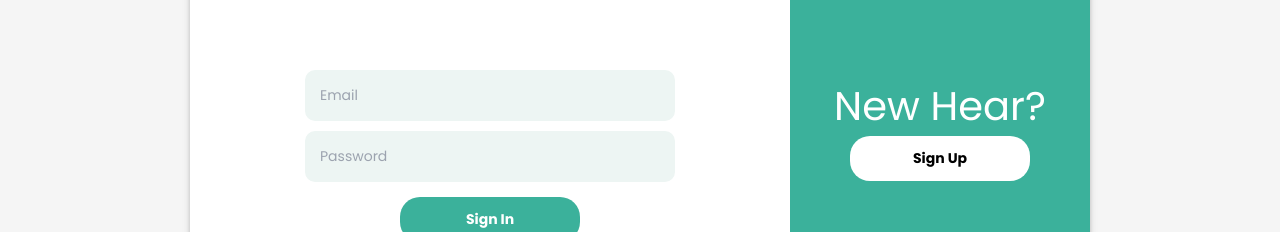
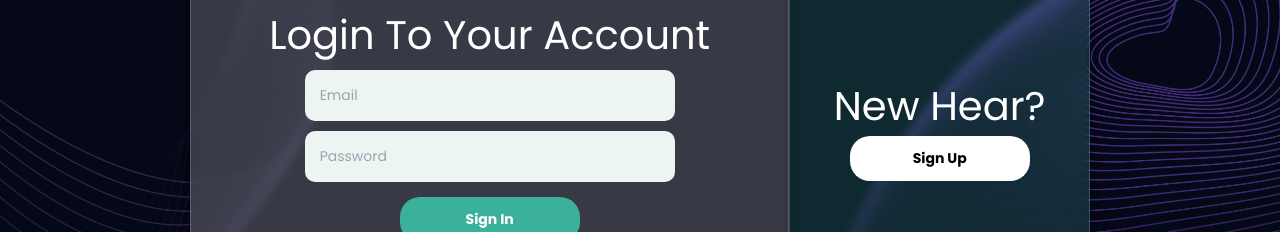
Before and after one commit to Vishwa-ud/nasa-space-app, a React (Vite) app: page /login in a window 1280 px wide. Shown: the part 352-584 px from the top of the page. Built offline with nearby package versions, Linux system fonts and the light colour scheme; no server answers; what ldrs would draw is missing.

Commit message:
Glass Effect added to Login And Siginup Componets

```diff
--- a/src/components/login/Login.jsx
+++ b/src/components/login/Login.jsx
@@ -2,6 +2,8 @@ import styles from './styles.module.css';
 import { Link } from 'react-router-dom';
 import { useState } from 'react';
 import axios from 'axios';
+
+import backgroundImage from '../../assets/herobg.png';
 
 const Login = () => {
     const  [data, setData] = useState({
@@ -32,7 +34,7 @@ const Login = () => {
     }
 
     return (
-        <div className={styles.login_container}>
+        <div className={styles.login_container}  style={{ backgroundImage: `url(${backgroundImage})`, backgroundSize: 'cover', backgroundPosition: 'center' }}>
             <div className={styles.login_form_container}>
                 <div className={styles.left}>
                 <form className={styles.form_container} onSubmit={handleSubmit}>
--- a/src/components/login/styles.module.css
+++ b/src/components/login/styles.module.css
@@ -22,10 +22,15 @@
 	flex-direction: column;
 	align-items: center;
 	justify-content: center;
-	background-color: white;
+	background-color: rgba(255, 255, 255, 0.2); /* White background with opacity */
+	backdrop-filter: blur(5px); /* Blur effect */
+	-webkit-backdrop-filter: blur(5px); /* For Safari */
+	border: 1px solid rgba(255, 255, 255, 0.18); /* Optional: white border for glass effect */
 	border-top-left-radius: 10px;
 	border-bottom-left-radius: 10px;
-}
+	box-shadow: 0 4px 6px rgba(0, 0, 0, 0.1); /* Optional: subtle shadow for depth */
+  }
+
 
 .form_container {
 	display: flex;
@@ -45,6 +50,7 @@
 	padding: 15px;
 	border-radius: 10px;
 	background-color: #edf5f3;
+	color: #000;
 	margin: 5px 0;
 	font-size: 14px;
 }
@@ -66,10 +72,14 @@
 	flex-direction: column;
 	align-items: center;
 	justify-content: center;
-	background-color: #3bb19b;
+	background-color: rgba(59, 177, 155, 0.2); /* Custom color background with opacity */
+	backdrop-filter: blur(5px);
+	-webkit-backdrop-filter: blur(5px);
+	border: 1px solid rgba(255, 255, 255, 0.18);
 	border-top-right-radius: 10px;
 	border-bottom-right-radius: 10px;
-}
+	box-shadow: 0 4px 6px rgba(0, 0, 0, 0.1);
+  }
 
 .right h1 {
 	margin-top: 0;
--- a/src/components/signup/Signup.jsx
+++ b/src/components/signup/Signup.jsx
@@ -2,6 +2,8 @@ import styles from './styles.module.css';
 import { Link, useNavigate } from 'react-router-dom';
 import { useState } from 'react';
 import axios from 'axios';
+
+import backgroundImage from '../../assets/herobg.png';
 
 const Signup = () => {
     const  [data, setData] = useState({
@@ -35,7 +37,7 @@ const Signup = () => {
     }
 
     return (
-        <div className={styles.signup_container}>
+        <div className={styles.signup_container} style={{ backgroundImage: `url(${backgroundImage})`, backgroundSize: 'cover', backgroundPosition: 'center' }}>
             <div className={styles.signup_form_container}>
                 <div className={styles.left}>
                     <h1>Welcome Back</h1>
--- a/src/components/signup/styles.module.css
+++ b/src/components/signup/styles.module.css
@@ -22,9 +22,13 @@
 	flex-direction: column;
 	align-items: center;
 	justify-content: center;
-	background-color: #3bb19b;
+	background-color: rgba(59, 177, 155, 0.2); /* Adjust the opacity as needed */
+	backdrop-filter: blur(10px);
+	-webkit-backdrop-filter: blur(10px);
+	border: 1px solid rgba(255, 255, 255, 0.25); /* Optional border for glass effect */
 	border-top-left-radius: 10px;
 	border-bottom-left-radius: 10px;
+	box-shadow: 0 4px 6px rgba(0, 0, 0, 0.1); /* Optional shadow for depth */
 }
 
 .left h1 {
@@ -34,15 +38,20 @@
 	align-self: center;
 }
 
+
 .right {
 	flex: 2;
 	display: flex;
 	flex-direction: column;
 	align-items: center;
 	justify-content: center;
-	background-color: white;
+	background-color: rgba(255, 255, 255, 0.2); /* Adjust the opacity as needed */
+	backdrop-filter: blur(10px);
+	-webkit-backdrop-filter: blur(10px);
+	border: 1px solid rgba(255, 255, 255, 0.25);
 	border-top-right-radius: 10px;
 	border-bottom-right-radius: 10px;
+	box-shadow: 0 4px 6px rgba(0, 0, 0, 0.1);
 }
 
 .form_container {
```
